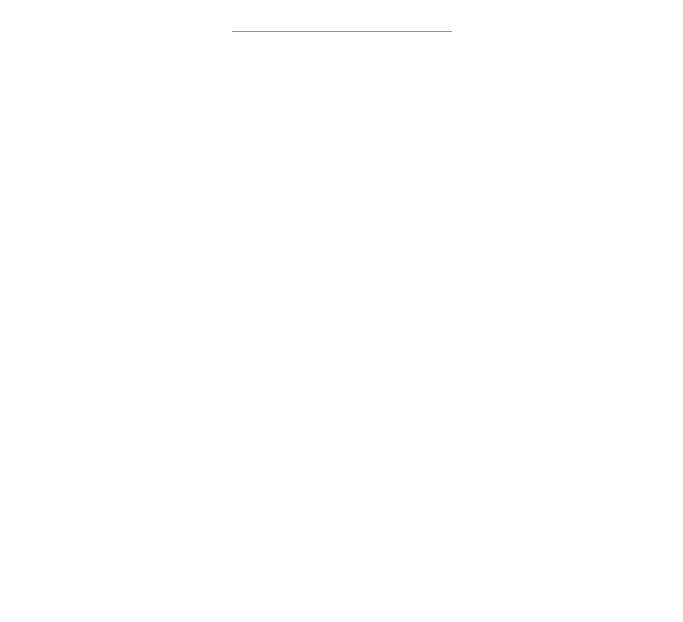
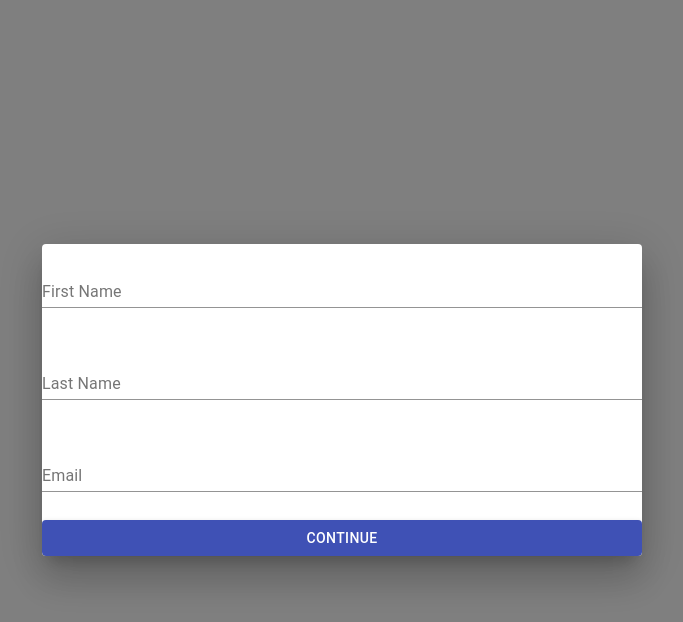
Before and after one commit to DustinThewind505/login-practice, a React (Create React App) app in the folder login/: page / in a window 1280 px wide. Shown: the top 622 px of the page, without its empty margins (298-981 px from the left). Built offline with nearby package versions, Linux system fonts and the light colour scheme.

Commit message:
began adding server

```diff
--- a/login/src/App.js
+++ b/login/src/App.js
@@ -8,7 +8,7 @@
   return (
     <div className="App">
       <UserForm />
-      {/* <Register /> */}
+
     </div>
   );
 }
--- a/login/src/FormUserDetails.js
+++ b/login/src/FormUserDetails.js
@@ -6,22 +6,55 @@
 import Button from '@material-ui/core/Button';
 
 export class FormUserDetails extends Component {
-continue = event => {
-    event.preventDefault();
+  continue = e => {
+    e.preventDefault();
     this.props.nextStep();
-}
+  };
 
   render() {
     const { values, handleChange } = this.props;
     return (
-            <MuiThemeProvider>
+      <MuiThemeProvider >
         <React.Fragment>
-                <AppBar/>
+          <Dialog
+            open="true"
+            fullWidth="true"
+            maxWidth='sm'
+          >
+            <AppBar title="Enter User Details" />
             <TextField
-                hintText='enter Your first name'
-                floatingLabelText='First Name'
+              placeholder="Enter Your First Name"
+              label="First Name"
               onChange={handleChange('firstName')}
+              defaultValue={values.firstName}
+              margin="normal"
+							fullWidth="true"
             />
+            <br />
+            <TextField
+              placeholder="Enter Your Last Name"
+              label="Last Name"
+              onChange={handleChange('lastName')}
+              defaultValue={values.lastName}
+              margin="normal"
+							fullWidth="true"
+            />
+            <br />
+            <TextField
+              placeholder="Enter Your Email"
+              label="Email"
+              onChange={handleChange('email')}
+              defaultValue={values.email}
+              margin="normal"
+							fullWidth="true"
+            />
+            <br />
+            <Button
+              color="primary"
+              variant="contained"
+              onClick={this.continue}
+            >Continue</Button>
+          </Dialog>
         </React.Fragment>
       </MuiThemeProvider>
     );
```
Also changed, not shown: 2 other files (tests, documents, lock files or other folders). Lines whose indentation alone changed are shown as unchanged.
